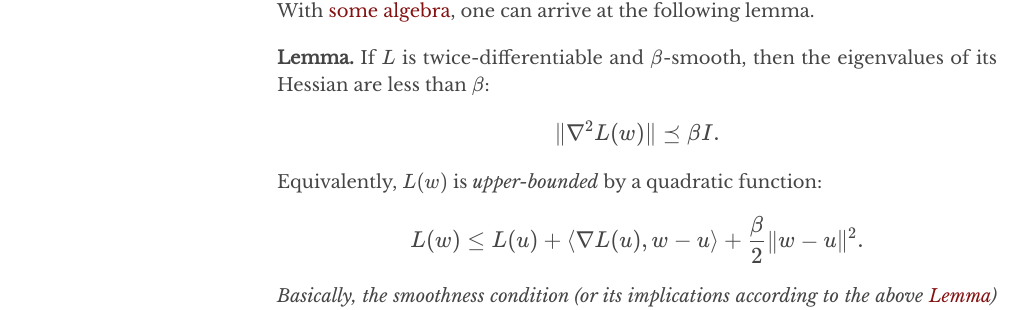
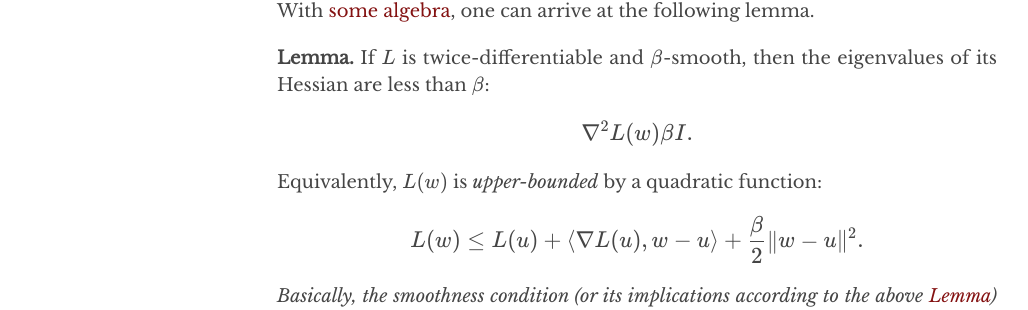
Before and after one commit to chinmayhegde/fodl, a Jekyll site: the page built from _posts/2022-01-15-optimization01.md, in a window 1280 px wide and 900 px high, scrolled down 3814 px. Shown: the part 141-451 px from the top of the window, without its empty margins (3-1031 px from the left). Built offline with Jekyll 4.4.1, drawn with Linux system fonts in a browser that asks for light colours; nearby versions of some CDN libraries.

Commit message:
Update 2022-01-15-optimization01.md

```diff
--- a/_posts/2022-01-15-optimization01.md
+++ b/_posts/2022-01-15-optimization01.md
@@ -103,7 +103,7 @@ With [some algebra](https://xingyuzhou.org/blog/notes/Lipschitz-gradient), one c
   If $L$ is twice-differentiable and $\beta$-smooth, then the eigenvalues of its Hessian are less than $\beta$:
 
   $$
-  \lVert \nabla^2 L(w) \rVert \preceq \beta I.
+  \nabla^2 L(w) \beta I.
   $$
 
   Equivalently, $L(w)$ is *upper-bounded* by a quadratic function:
```
